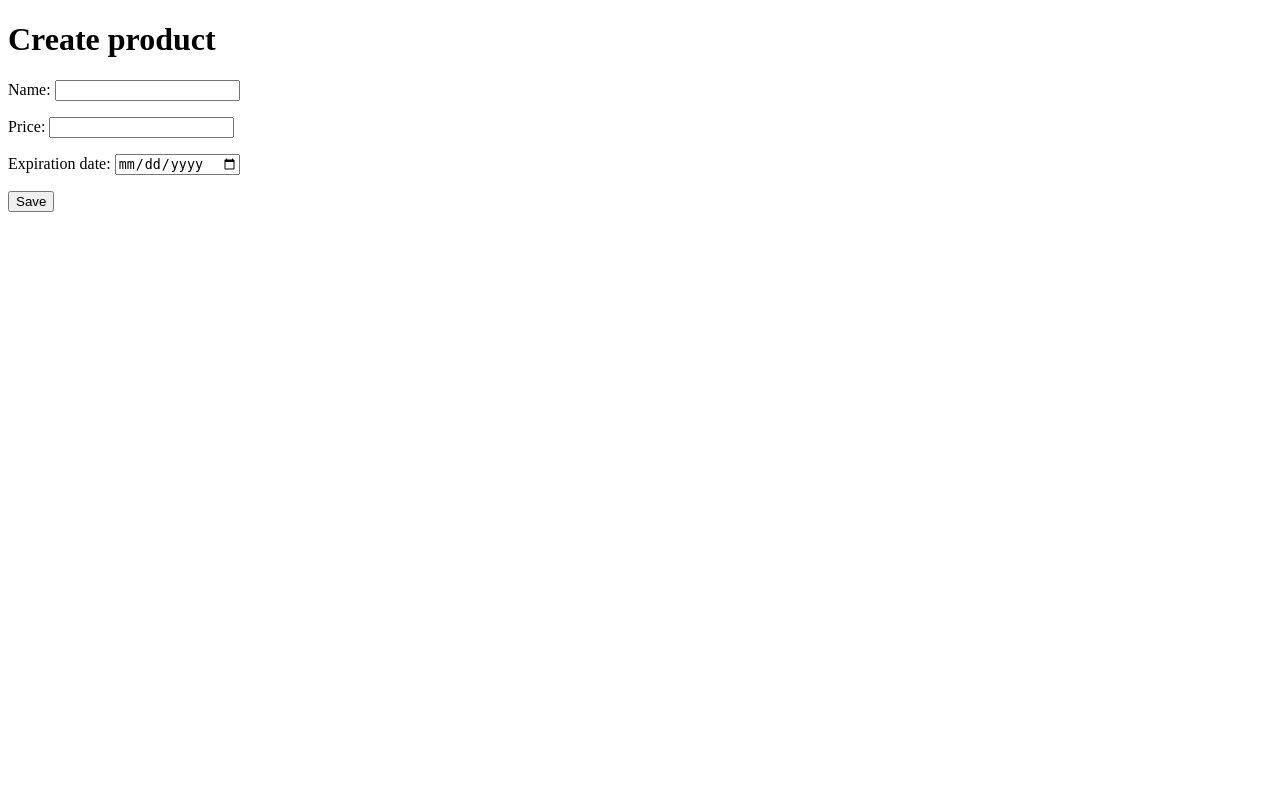
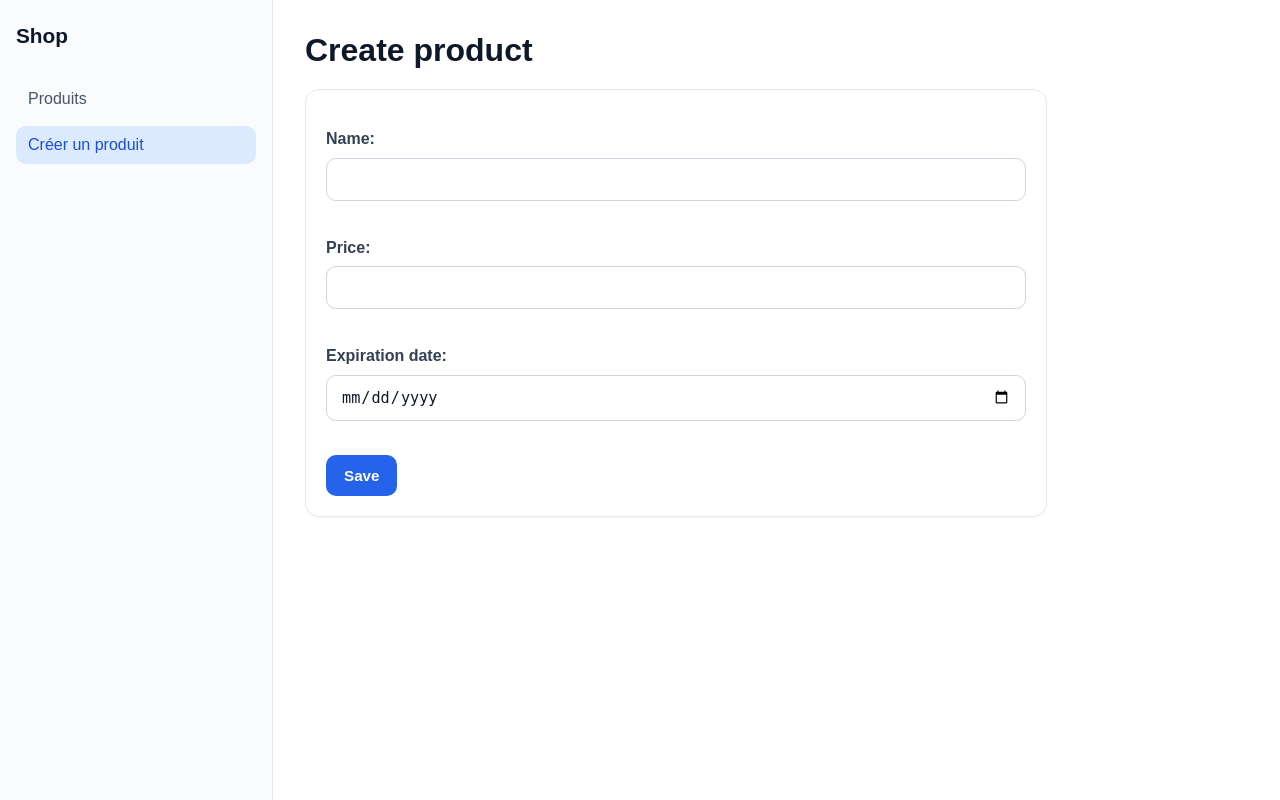
Before and after one commit to LexyRani/Python_Django_T, a Django app: page /products/create/ in a window 1280 px wide. Run offline with Django 5.2, Linux system fonts and the light colour scheme.

Commit message:
add static for css and style, add base.html with sidebar and block content

```diff
--- a/Exercice 2/WebAppDjango/WebAppDjango/settings.py
+++ b/Exercice 2/WebAppDjango/WebAppDjango/settings.py
@@ -116,4 +116,4 @@ USE_TZ = True
 # Static files (CSS, JavaScript, Images)
 # https://docs.djangoproject.com/en/6.0/howto/static-files/
 
-STATIC_URL = 'static/'
+STATIC_URL = '/static/'
--- /dev/null
+++ b/Exercice 2/WebAppDjango/shop/static/shop/style.css
@@ -0,0 +1,196 @@
+body {
+    font-family: Arial, sans-serif;
+    background-color: #f8fafc;
+    color: #1e293b;
+    margin: 0;
+}
+
+.layout {
+    display: flex;
+    min-height: 100vh;
+}
+
+/* Sidebar */
+.sidebar {
+    width: 240px;
+    background-color: #f9fbfd;
+    border-right: 1px solid #e2e8f0;
+    padding: 24px 16px;
+    display: flex;
+    flex-direction: column;
+    gap: 24px;
+}
+
+.logo {
+    font-size: 1.3rem;
+    font-weight: 700;
+    color: #0f172a;
+    text-decoration: none;
+    display: inline-block;
+    margin-bottom: 8px;
+}
+
+.sidebar-links {
+    display: flex;
+    flex-direction: column;
+    gap: 8px;
+}
+
+.sidebar-links a {
+    text-decoration: none;
+    color: #475569;
+    padding: 10px 12px;
+    border-radius: 10px;
+    font-weight: 500;
+    transition: all 0.2s ease;
+}
+
+.sidebar-links a:hover {
+    background-color: #eaf2ff;
+    color: #2563eb;
+}
+
+.sidebar-links a.active {
+    background-color: #dbeafe;
+    color: #1d4ed8;
+}
+
+/* Contenu */
+.main-content {
+    flex: 1;
+    padding: 32px;
+    background-color: #ffffff;
+}
+
+/* Titres */
+h1, h2 {
+    color: #0f172a;
+    margin-top: 0;
+    margin-bottom: 20px;
+}
+
+/* Cartes / blocs */
+.card,
+form,
+.product-item {
+    background-color: #ffffff;
+    border: 1px solid #e2e8f0;
+    border-radius: 14px;
+    padding: 20px;
+    box-shadow: 0 1px 2px rgba(15, 23, 42, 0.04);
+    margin-bottom: 20px;
+}
+
+/* Liste produits */
+ul {
+    list-style: none;
+    padding: 0;
+    margin: 0;
+}
+
+li {
+    background-color: #ffffff;
+    border: 1px solid #e2e8f0;
+    border-radius: 14px;
+    padding: 18px 20px;
+    margin-bottom: 12px;
+    box-shadow: 0 1px 2px rgba(15, 23, 42, 0.04);
+}
+
+/* Liens dans le contenu */
+main a {
+    color: #2563eb;
+    text-decoration: none;
+}
+
+main a:hover {
+    text-decoration: underline;
+}
+
+/* Formulaires */
+form {
+    max-width: 700px;
+}
+
+label {
+    display: block;
+    margin-bottom: 6px;
+    font-weight: 600;
+    color: #334155;
+}
+
+input,
+textarea,
+select {
+    width: 100%;
+    padding: 12px 14px;
+    margin-bottom: 18px;
+    border: 1px solid #cbd5e1;
+    border-radius: 10px;
+    box-sizing: border-box;
+    font-size: 0.95rem;
+    background-color: #ffffff;
+    color: #0f172a;
+}
+
+input:focus,
+textarea:focus,
+select:focus {
+    outline: none;
+    border-color: #60a5fa;
+    box-shadow: 0 0 0 3px rgba(37, 99, 235, 0.12);
+}
+
+/* Boutons */
+button,
+.btn {
+    display: inline-block;
+    background-color: #2563eb;
+    color: white;
+    border: none;
+    border-radius: 10px;
+    padding: 12px 18px;
+    font-size: 0.95rem;
+    font-weight: 600;
+    cursor: pointer;
+    text-decoration: none;
+    transition: background-color 0.2s ease;
+}
+
+button:hover,
+.btn:hover {
+    background-color: #1d4ed8;
+}
+
+/* Bouton secondaire */
+.btn-secondary {
+    background-color: #e2e8f0;
+    color: #1e293b;
+}
+
+.btn-secondary:hover {
+    background-color: #cbd5e1;
+}
+
+/* Petits textes */
+p {
+    color: #475569;
+    line-height: 1.6;
+}
+
+/* Responsive */
+@media (max-width: 768px) {
+    .layout {
+        flex-direction: column;
+    }
+
+    .sidebar {
+        width: 100%;
+        border-right: none;
+        border-bottom: 1px solid #e2e8f0;
+    }
+
+    .main-content {
+        padding: 20px;
+    }
+}
--- /dev/null
+++ b/Exercice 2/WebAppDjango/shop/templates/shop/base.html
@@ -0,0 +1,30 @@
+<!DOCTYPE html>
+{% load static %}
+<html>
+    <head>
+        <meta charset="utf-8">
+        <meta name="viewport" content="width=device-width, initial-scale=1">
+        <title>Shop</title>
+        <link rel="stylesheet" href="{% static 'shop/style.css' %}">
+    </head>
+    <body>
+        <div class="layout">
+            <nav class="sidebar">
+                <a href="{% url 'product-list' %}" class="logo">Shop</a>
+
+                <div class="sidebar-links">
+                    {% url 'product-list' as product_list_url %}
+                    {% url 'product-create' as product_create_url %}
+                    <a href="{{ product_list_url }}" class="{% if request.path == product_list_url %}active{% endif %}">
+                        Produits</a>
+                    <a href="{{ product_create_url }}" class="{% if request.path == product_create_url %}active{% endif %}">
+                        Créer un produit </a>
+                </div>
+            </nav>
+            <main class="main-content">
+                {% block content %}
+                {% endblock %}
+            </main>
+        </div>
+    </body>
+</html>
--- a/Exercice 2/WebAppDjango/shop/templates/shop/product_form.html
+++ b/Exercice 2/WebAppDjango/shop/templates/shop/product_form.html
@@ -1,10 +1,5 @@
-<!DOCTYPE html>
-<html>
-    <head>
-        <meta charset="utf-8">
-        <meta name="viewport" content="width=device-width, initial-scale=1">
-    </head>
-    <body>
+{% extends "shop/base.html" %}
+{% block content %}
         {% if product.pk %}
         <h1>Edit product</h1>
         {% else %}
@@ -15,5 +10,4 @@
             {{ form.as_p }}
             <button type="submit">Save</button>
         </form>
-    </body>
-</html>
+{% endblock %}
```
Also changed, not shown: Exercice 2/WebAppDjango/shop/templates/shop/product_delete.html (+3 -9 lines), Exercice 2/WebAppDjango/shop/templates/shop/product_detail.html (+3 -9 lines), Exercice 2/WebAppDjango/shop/templates/shop/product_list.html (+5 -11 lines).
